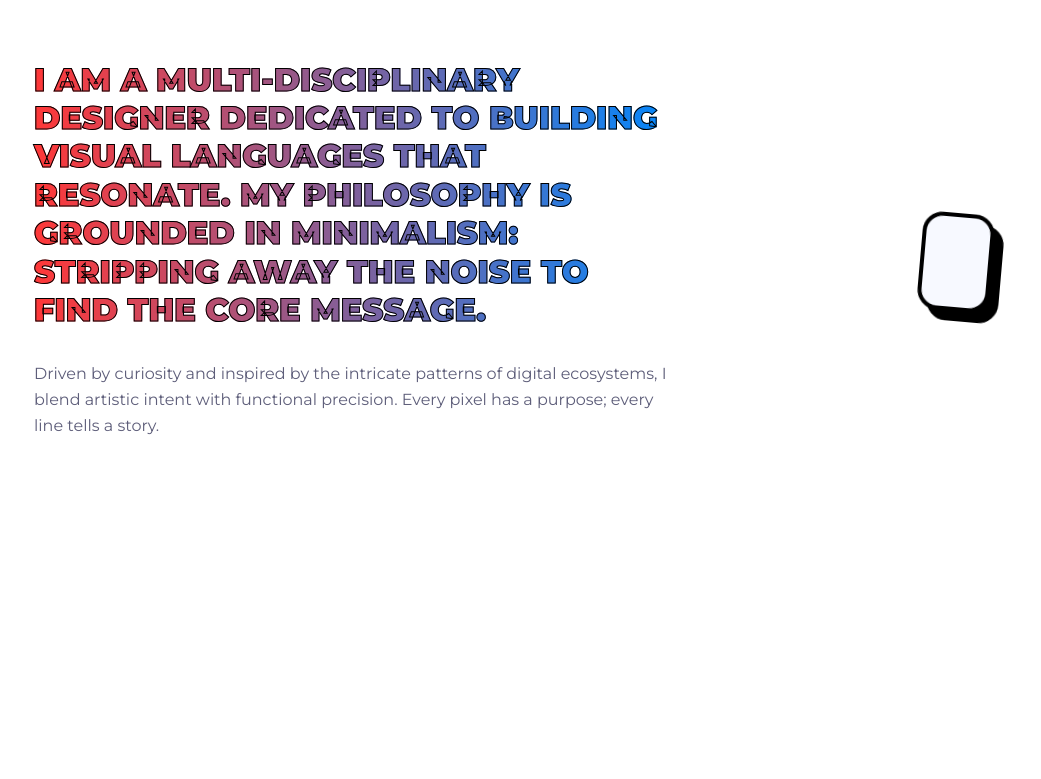
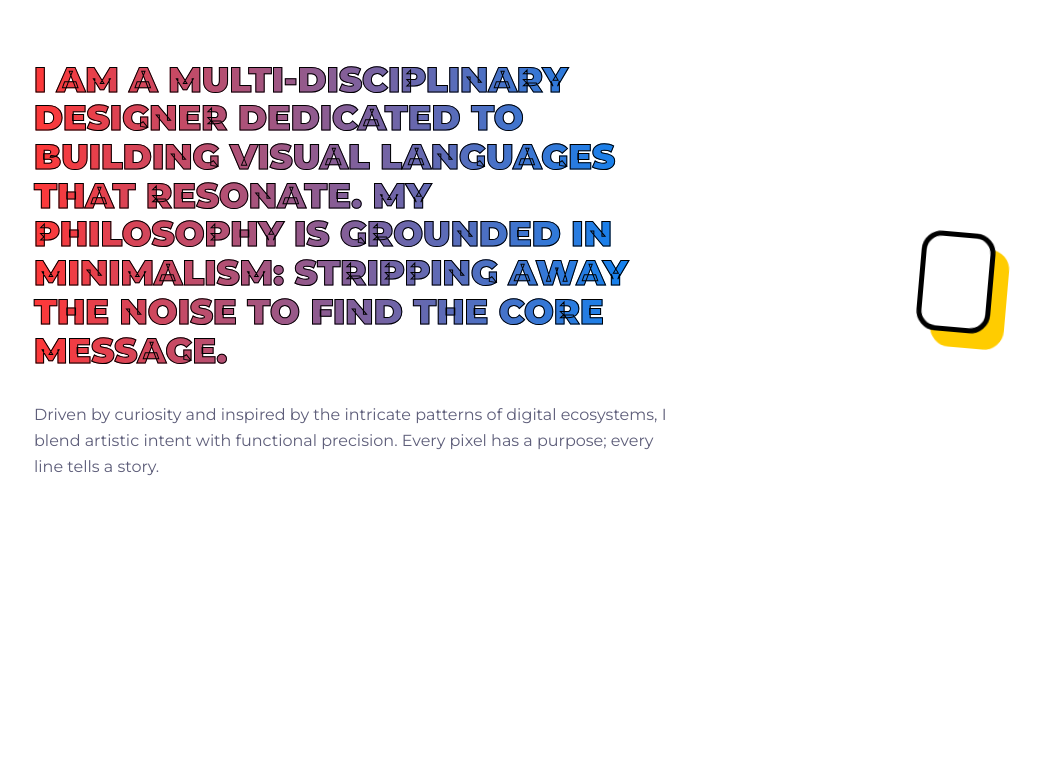
Before and after one commit to AryanPandya0/Portfolio, a website: page index.html in a window 1280 px wide. Shown: the part 1135-1914 px from the top of the page, without its empty margins (38-1079 px from the left). Drawn offline with Linux system fonts and the light colour scheme.

Commit message:
css  fix

```diff
--- a/style.css
+++ b/style.css
@@ -232,6 +232,7 @@ body::before {
     margin-bottom: 2rem;
     background: linear-gradient(90deg, var(--accent-red) 0%, var(--accent-blue) 100%);
     -webkit-background-clip: text;
+    background-clip: text;
     -webkit-text-fill-color: transparent;
     -webkit-text-stroke: 1px #000;
 }
@@ -348,25 +349,6 @@ body::before {
 
 .project-info p {
     color: var(--text-muted);
-}
-
-/* About Section Refinement */
-.about-visual .abstract-shape {
-    filter: drop-shadow(10px 10px 0px #000);
-    border: var(--comic-border);
-    background: var(--surface-color);
-}
-
-.large-text {
-    font-size: 2rem;
-    font-weight: 900;
-    text-transform: uppercase;
-    color: var(--text-color);
-    line-height: 1.2;
-    margin-bottom: 2rem;
-    background: linear-gradient(90deg, var(--accent-red) 0%, var(--accent-blue) 100%);
-    -webkit-background-clip: text;
-    -webkit-text-fill-color: transparent;
 }
 
 /* Contact Section refinement */
```
